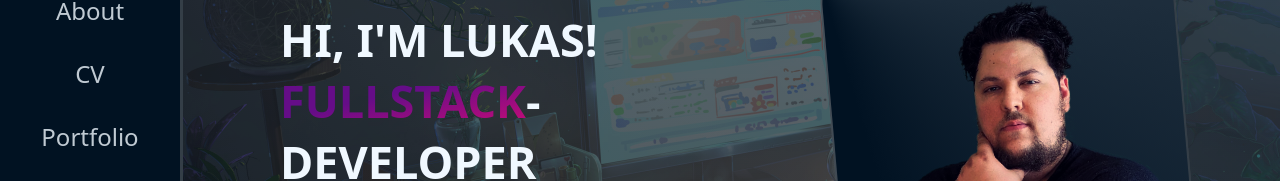
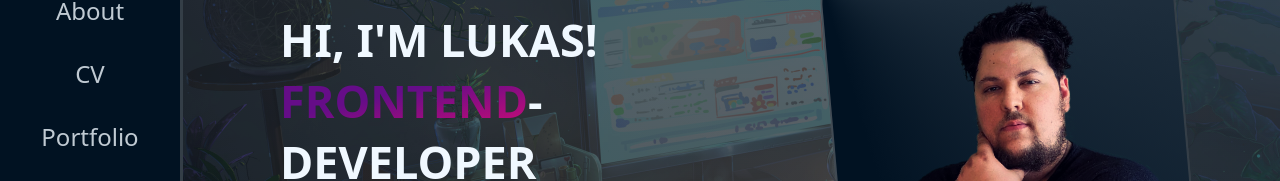
Before and after one commit to yqni13/portfolio, an Angular app: page / in a window 1280 px wide. Shown: the part 234-415 px from the top of the page. Built offline with nearby package versions, Linux system fonts and the light colour scheme.

Commit message:
Update home.component.html

```diff
--- a/src/app/home/home.component.html
+++ b/src/app/home/home.component.html
@@ -2,7 +2,7 @@
     <div class="column left">
         <h1>
             Hi, I'm {{user.firstname}}!<br>
-            <span id="frontend">Fullstack</span>-Developer
+            <span id="frontend">Frontend</span>-Developer
         </h1>
         <p>
             "When you take on a task,
```
